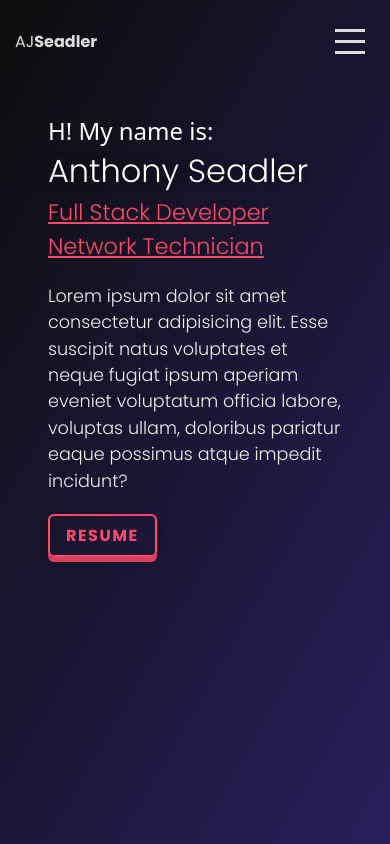
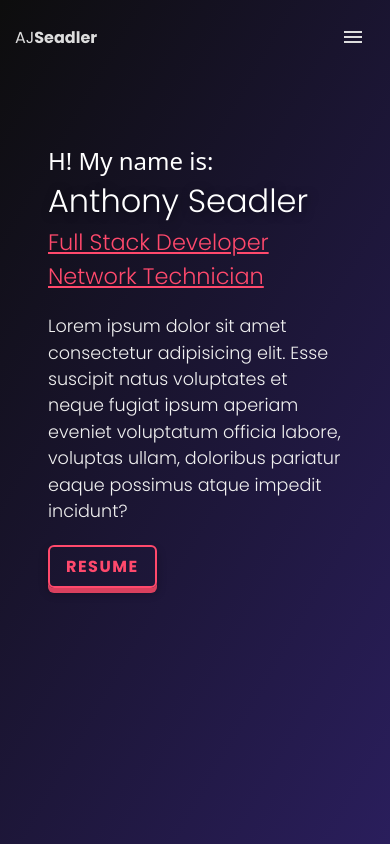
Before and after one commit to ajSeadler/dev-site, a React (Vite) app: page / in a window 390 px wide. Shown: the top 844 px of the page. Built offline with nearby package versions, Linux system fonts and the light colour scheme; a web font is replaced by a local one.

Commit message:
update nav bar

```diff
--- a/package.json
+++ b/package.json
@@ -10,6 +10,10 @@
     "preview": "vite preview"
   },
   "dependencies": {
+    "@emotion/react": "^11.13.3",
+    "@emotion/styled": "^11.13.0",
+    "@mui/icons-material": "^6.1.2",
+    "@mui/material": "^6.1.2",
     "framer-motion": "^11.9.0",
     "react": "^18.3.1",
     "react-dom": "^18.3.1",
--- a/src/components/Navbar.jsx
+++ b/src/components/Navbar.jsx
@@ -1,42 +1,13 @@
-import React, { useState, useEffect } from 'react';
-import { motion } from 'framer-motion';
+import React, { useState } from 'react';
+import MenuIcon from '@mui/icons-material/Menu';
+import CloseIcon from '@mui/icons-material/Close';
 import '../styles/Navbar.css';
 
 const Navbar = () => {
     const [isOpen, setIsOpen] = useState(false);
-    const [introComplete, setIntroComplete] = useState(false);
-
-    useEffect(() => {
-        const timer = setTimeout(() => {
-            setIntroComplete(true);
-        }, ); // 2-second intro animation duration
-
-        return () => clearTimeout(timer);
-    }, []);
 
     const toggleMenu = () => {
         setIsOpen(!isOpen);
-    };
-
-    // Animation Variants for the Circle Morph and Lines
-    const circleVariant = {
-        hidden: { scale: 0 },
-        visible: { scale: 1, transition: { duration: 1, ease: 'easeInOut' } },
-        morph: {
-            scaleX: 8,
-            scaleY: 0.5,
-            transition: { duration: 0.5, ease: 'easeInOut' },
-        },
-    };
-
-    const lineVariant = {
-        hidden: { opacity: 0 },
-        visible: { opacity: 1, width: "100%", transition: { duration: 1, ease: "easeInOut" } },
-    };
-
-    const navbarVariant = {
-        hidden: { opacity: 0, y: -50 },
-        visible: { opacity: 1, y: 0, transition: { delay: 0.5, duration: 0.5 } }
     };
 
     const handleScroll = (e) => {
@@ -48,36 +19,14 @@ const Navbar = () => {
             targetElement.scrollIntoView({ behavior: 'smooth' });
         }
 
-        if (isOpen) {
-            setIsOpen(false); // Close the menu if it's open
-        }
+        setIsOpen(false); // Close the menu after selecting an option on mobile
     };
 
     return (
         <>
-            {/* Circle to Lines Animation */}
-            {!introComplete && (
-                <div className="intro-animation">
-                    <motion.div
-                        className="circle"
-                        variants={circleVariant}
-                        initial="hidden"
-                        animate="morph"
-                    />
-                </div>
-            )}
-
-            {/* Navbar */}
-            {introComplete && (
-                <>
             {/* Desktop Navbar */}
-                    <motion.nav
-                        className="navbar desktop-navbar"
-                        variants={navbarVariant}
-                        initial="hidden"
-                        animate="visible"
-                    >
-                        <div className="navbar-brand">AJ<span className='last-name'>Seadler</span></div>
+            <nav className="desktop-navbar">
+                <div className="navbar-brand">AJ<span className="last-name">Seadler</span></div>
                 <ul className="navbar-links">
                     <li><a href="#about" onClick={handleScroll}>About</a></li>
                     <li><a href="#projects" onClick={handleScroll}>Projects</a></li>
@@ -85,22 +34,19 @@ const Navbar = () => {
                     <li><a href="#contact" onClick={handleScroll}>Contact</a></li>
                     <li><a href="#resume" onClick={handleScroll}>Resume</a></li>
                 </ul>
-                    </motion.nav>
+            </nav>
 
             {/* Mobile Navbar */}
-                    <motion.nav
-                        className="navbar mobile-navbar"
-                        variants={navbarVariant}
-                        initial="hidden"
-                        animate="visible"
-                    >
-                        <div className="navbar-brand">AJ<span className='last-name'>Seadler</span></div>
+            <nav className="mobile-navbar">
+                <div className="navbar-brand">AJ<span className="last-name">Seadler</span></div>
                 <div className="navbar-hamburger" onClick={toggleMenu}>
-                            <div className={`bar ${isOpen ? 'active' : ''}`}></div>
-                            <div className={`bar ${isOpen ? 'active' : ''}`}></div>
-                            <div className={`bar ${isOpen ? 'active' : ''}`}></div>
+                    {isOpen ? <CloseIcon style={{ color: '#ddd' }} /> : <MenuIcon style={{ color: '#ddd' }} />}
                 </div>
+            </nav>
+
+            {/* Mobile Full-Screen Menu */}
             {isOpen && (
+                <div className="mobile-menu">
                     <ul className="navbar-links">
                         <li><a href="#about" onClick={handleScroll}>About</a></li>
                         <li><a href="#projects" onClick={handleScroll}>Projects</a></li>
@@ -108,9 +54,7 @@ const Navbar = () => {
                         <li><a href="#contact" onClick={handleScroll}>Contact</a></li>
                         <li><a href="#resume" onClick={handleScroll}>Resume</a></li>
                     </ul>
-                        )}
-                    </motion.nav>
-                </>
+                </div>
             )}
         </>
     );
--- a/src/styles/HeroSection.css
+++ b/src/styles/HeroSection.css
@@ -238,7 +238,7 @@
     /* Allow height to be dynamic */
     text-align: center;
     /* Center text */
-    margin-top: -20px;
+    margin-top: 5%;
     /* Move up slightly */
   }
 
--- a/src/styles/Navbar.css
+++ b/src/styles/Navbar.css
@@ -1,26 +1,8 @@
-/* Intro Animation */
-.intro-animation {
-  display: flex;
-  justify-content: center;
-  align-items: center;
-  height: 100vh;
-  background-color: #000;
-  position: relative;
-  overflow: hidden;
-}
-
-.circle {
-  width: 50px;
-  height: 50px;
-  border-radius: 50%;
-  background-color: blanchedalmond;
-}
-
 /* Common Styles */
 .navbar {
   width: 100%;
   z-index: 10;
-  transition: background-color 0.3s ease;
+
 }
 
 .navbar-brand {
@@ -38,7 +20,6 @@
   justify-content: space-between;
   align-items: center;
   padding: 3rem;
-  opacity: 0;
 }
 
 .desktop-navbar .navbar-links {
@@ -61,6 +42,14 @@
 /* Mobile Navbar */
 .mobile-navbar {
   display: none;
+  align-items: center;
+  padding: 15px;
+  justify-content: space-between;
+  background-color: transparent;
+
+  width: 100%;
+
+  z-index: 1000;
 }
 
 .navbar-hamburger {
@@ -83,6 +72,39 @@
   background-color: rgb(209, 149, 255);
 }
 
+/* Mobile Full-Screen Menu */
+.navbar-links-wrapper {
+  background-color: #000;
+  width: 100vw;
+  height: 100vh;
+  display: flex;
+  justify-content: center;
+  align-items: center;
+  position: fixed;
+  z-index: 999;
+}
+
+.navbar-links-wrapper .navbar-links {
+  list-style: none;
+  text-align: center;
+}
+
+.navbar-links-wrapper .navbar-links li {
+  margin: 20px 0;
+}
+
+.navbar-links-wrapper .navbar-links a {
+  text-decoration: none;
+  color: #ddd;
+  font-size: 1.5rem;
+  font-weight: thin;
+}
+
+.navbar-links-wrapper .navbar-links a:hover {
+  color: rgb(209, 149, 255);
+}
+
+/* Responsive Adjustments */
 @media (max-width: 768px) {
   .desktop-navbar {
     display: none;
@@ -90,13 +112,14 @@
 
   .mobile-navbar {
     display: flex;
-    align-items: center;
-    padding: 15px;
-    justify-content: space-between;
   }
 
   .navbar-hamburger {
     display: flex;
+  }
+
+  .navbar-links-wrapper {
+    display: block;
   }
 
   .navbar-links li {
--- a/src/styles/Skills.css
+++ b/src/styles/Skills.css
@@ -1,5 +1,6 @@
 .skills-section {
   padding: 50px 20px;
+  overflow: hidden;
 }
 
 .main-title-container {
```
Also changed, not shown: 1 other file (tests, documents, lock files or other folders). Lines whose indentation alone changed are shown as unchanged.
